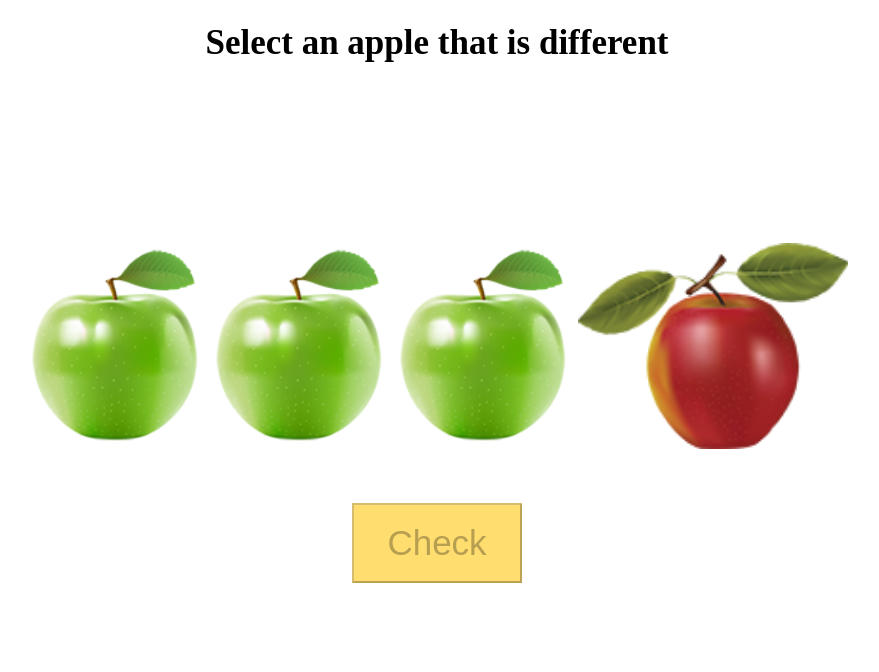
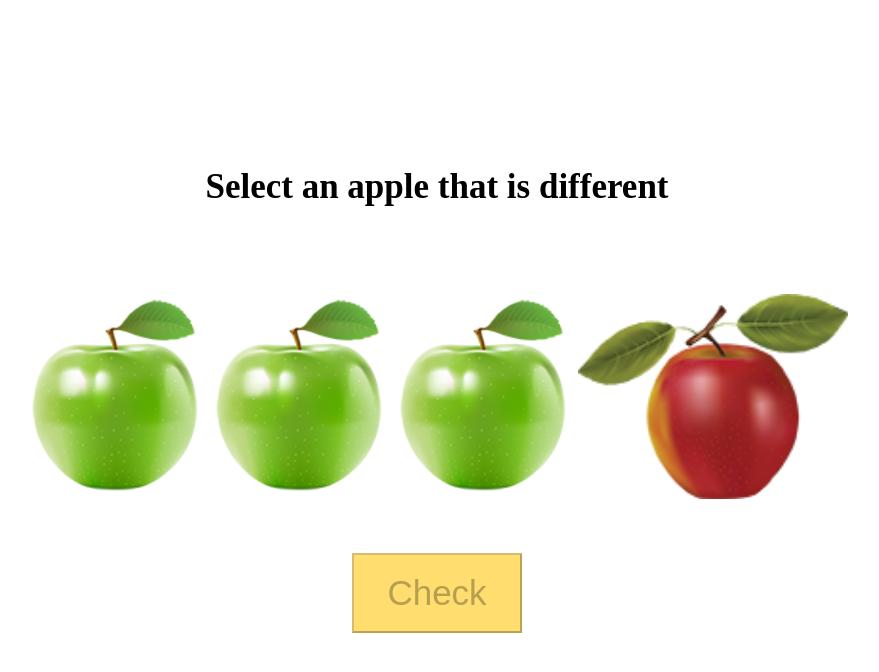
Before and after one commit to GitKurmax/quizz01, a plain HTML site: page index.html in a window 1280 px wide. Shown: the whole page, without its empty margins (203-1082 px from the left). Drawn offline with Linux system fonts and the light colour scheme.

Commit message:
Task text position change

```diff
--- a/css/style.css
+++ b/css/style.css
@@ -26,6 +26,10 @@ h1 {
 	font-size: 35px;
 }
 
+#task {
+	margin-bottom: 80px;
+}
+
 .unabled {
 	background-color: #FFDD00;
 }
@@ -37,7 +41,7 @@ h1 {
 	left: 50%;
 	top: 50%;
 	margin-left: -450px;
-	margin-top: -12.75%;
+	margin-top: -20%;
 	text-align: center;
 	width: 900px;
 	}
--- a/index.html
+++ b/index.html
@@ -6,8 +6,8 @@
 	<link rel="stylesheet" type="text/css" href="css/style.css">
 </head>
 <body>
-	<h1 >Select an apple that is different</h1>
 	<div id="container">
+		<div id="task"><h1 >Select an apple that is different</h1></div>
 		<img class="apple green" src="img/apple_green.png" alt="green apple" draggable="false"preload>
 		<img class="apple green" src="img/apple_green.png" alt="green apple" draggable="false"preload>
 		<img class="apple green" src="img/apple_green.png" alt="green apple" draggable="false"preload>
```
